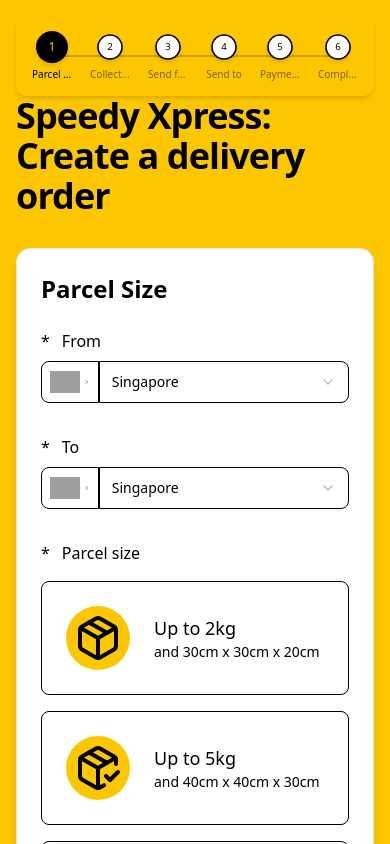
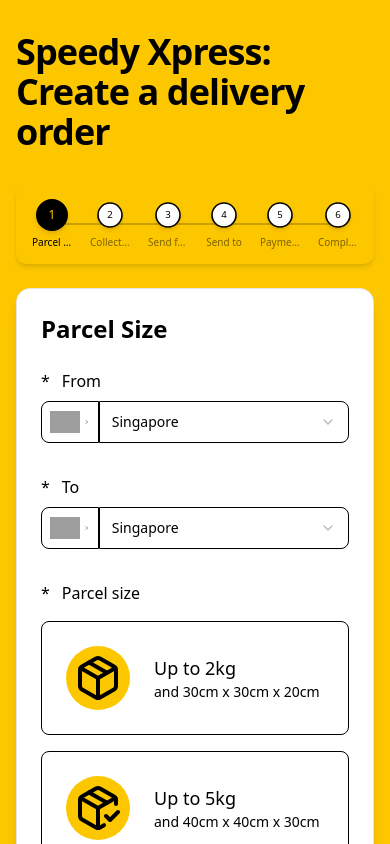
Before and after one commit to sln-dvops/speedygo-booking, a Next.js app: page / in a window 390 px wide. Shown: the top 844 px of the page. Built offline with nearby package versions, Linux system fonts and the light colour scheme; grey boxes are pictures that could not be loaded.

Commit message:
Update 5: Quite aesthetic

```diff
--- a/src/components/ordering/guest-order/OrderFlow.tsx
+++ b/src/components/ordering/guest-order/OrderFlow.tsx
@@ -46,22 +46,21 @@
       <div className="container mx-auto max-w-[1200px] px-4">
         <div className="relative flex flex-col md:flex-row">
           {/* Progress bar container - desktop only */}
-          <div className="hidden md:block w-0 flex-shrink-0">
+          <div className="hidden lg:block w-0 flex-shrink-0">
             <ProgressBar steps={steps} currentStep={currentStep} />
           </div>
 
           {/* Main content area - centered in page */}
           <main className="flex-1 mx-auto max-w-[800px] w-full">
-            {/* Mobile progress bar */}
-            <div className="md:hidden fixed top-4 left-0 right-0 px-4 z-[5]">
-              <ProgressBar steps={steps} currentStep={currentStep} />
-            </div>
-
-            {/* Content with padding for mobile progress bar */}
-            <div className="pt-24 md:pt-8">
+            <div className="pt-8">
               <h1 className="text-4xl font-extrabold tracking-tight text-black mb-8">
                 Speedy Xpress: Create a delivery order
               </h1>
+
+              {/* Mobile progress bar */}
+              <div className="block lg:hidden mb-6">
+                <ProgressBar steps={steps} currentStep={currentStep} />
+              </div>
 
               <AnimatePresence mode="wait">
                 {currentStep === 1 && (
--- a/src/components/ordering/guest-order/ProgressBar.tsx
+++ b/src/components/ordering/guest-order/ProgressBar.tsx
@@ -17,7 +17,7 @@
   return (
     <>
       {/* DESKTOP VERSION - Vertical progress bar (hidden on mobile) */}
-      <div className="hidden md:block fixed left-[calc(25%-275px)] top-18 w-[60px] flex items-center">
+      <div className="hidden lg:block fixed left-[max(calc(50%-600px),20px)] top-18 w-[60px] flex items-center">
         <div className="relative h-[400px] w-full">
           {/* Container for circles and lines with exact positioning */}
           <div className="absolute inset-0 flex flex-col justify-between py-8">
@@ -102,7 +102,7 @@
       </div>
 
       {/* MOBILE VERSION - Horizontal progress bar (shown only on mobile) */}
-      <div className="md:hidden fixed top-4 left-0 right-0 px-4 z-10">
+      <div className="lg:hidden w-full">
         <div className="relative h-[80px] w-full bg-yellow-400 rounded-lg p-4 shadow-md">
           {/* Container for circles and lines with horizontal layout */}
           <div className="absolute inset-0 flex items-center px-4">
```
